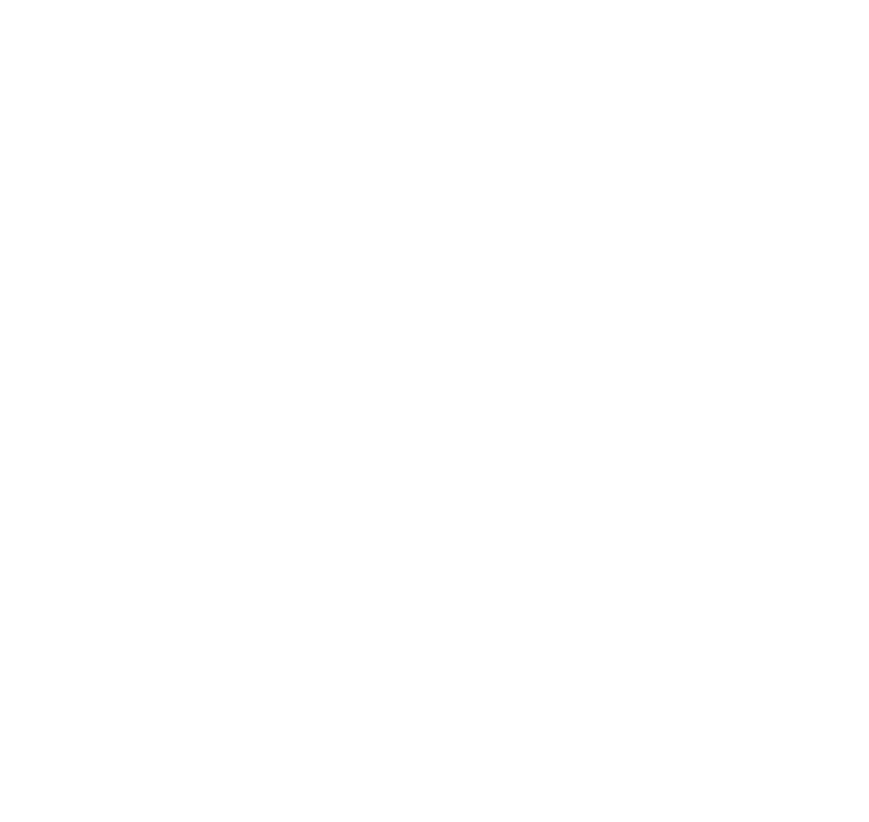
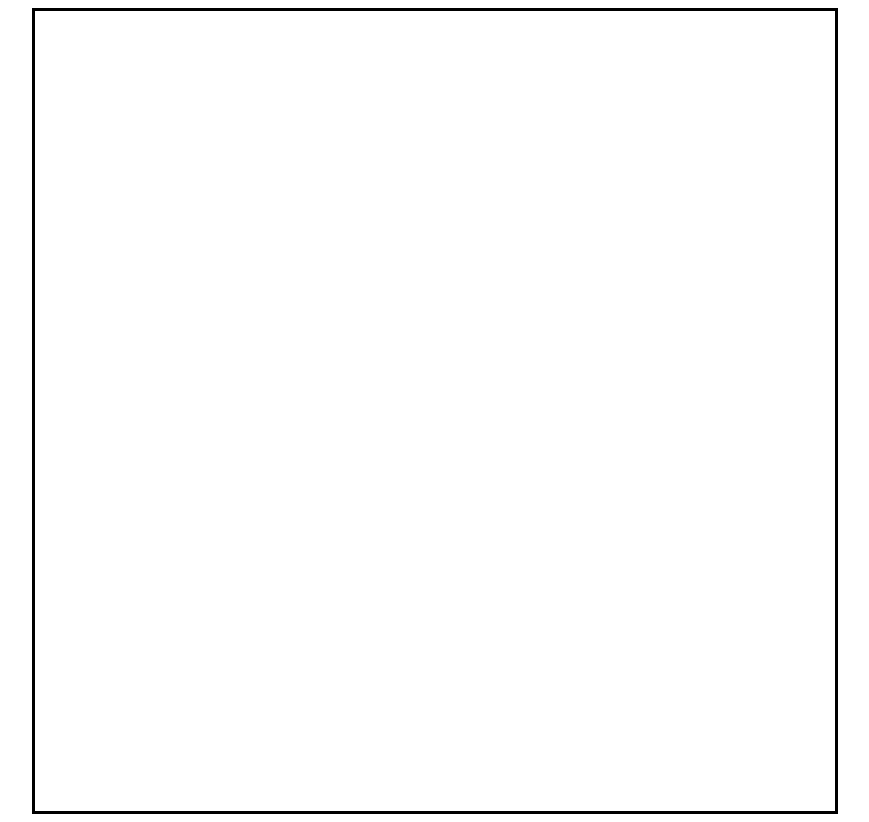
Before and after one commit to rjames187/EtchaSketch, a plain HTML site: page index.html in a window 1280 px wide. Shown: the whole page, without its empty margins (205-1074 px from the left). Before the commit the page ends 800 px from the top, so only its background shows below. Drawn offline with Linux system fonts and the light colour scheme.

Commit message:
begin to structure and  style grid container

```diff
--- a/index.html
+++ b/index.html
@@ -5,8 +5,12 @@
     <meta http-equiv="X-UA-Compatible" content="IE=edge">
     <meta name="viewport" content="width=device-width, initial-scale=1.0">
     <title>Etch-A-Sketch</title>
+    <link rel="stylesheet" href="styles.css">
+    <script src="script.js" defer></script>
 </head>
 <body>
+    <div id="container">
 
+    </div>
 </body>
 </html>
--- a/styles.css
+++ b/styles.css
@@ -0,0 +1,11 @@
+body {
+    display: flex;
+    align-items: center;
+    justify-content: center;
+}
+
+#container {
+    width: 800px;
+    height: 800px;
+    border: solid black;
+}
```
